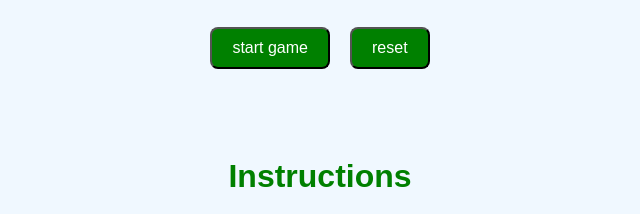
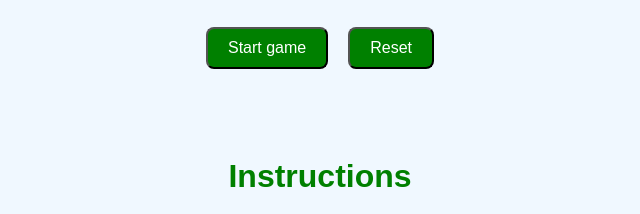
Before and after one commit to dkhemka12/Wack_a_mole, a plain HTML site: page index.html in a window 1280 px wide. Shown: the part 303-517 px from the top of the page, 320-960 px from the left. Drawn offline with Linux system fonts and the light colour scheme.

Commit message:
Initial files

```diff
--- a/index.html
+++ b/index.html
@@ -16,8 +16,8 @@
             <button class="mole"><div id="circle3">Wack!!</div></button>
     </div>
     <div id="controls">
-        <button class="control" id="gamestart">start game</button>
-        <button class="control" id="restart">reset</button>
+        <button class="control" id="gamestart">Start game</button>
+        <button class="control" id="restart">Reset</button>
     </div>
     <br><br>
     <h1>Instructions</h1>
```
